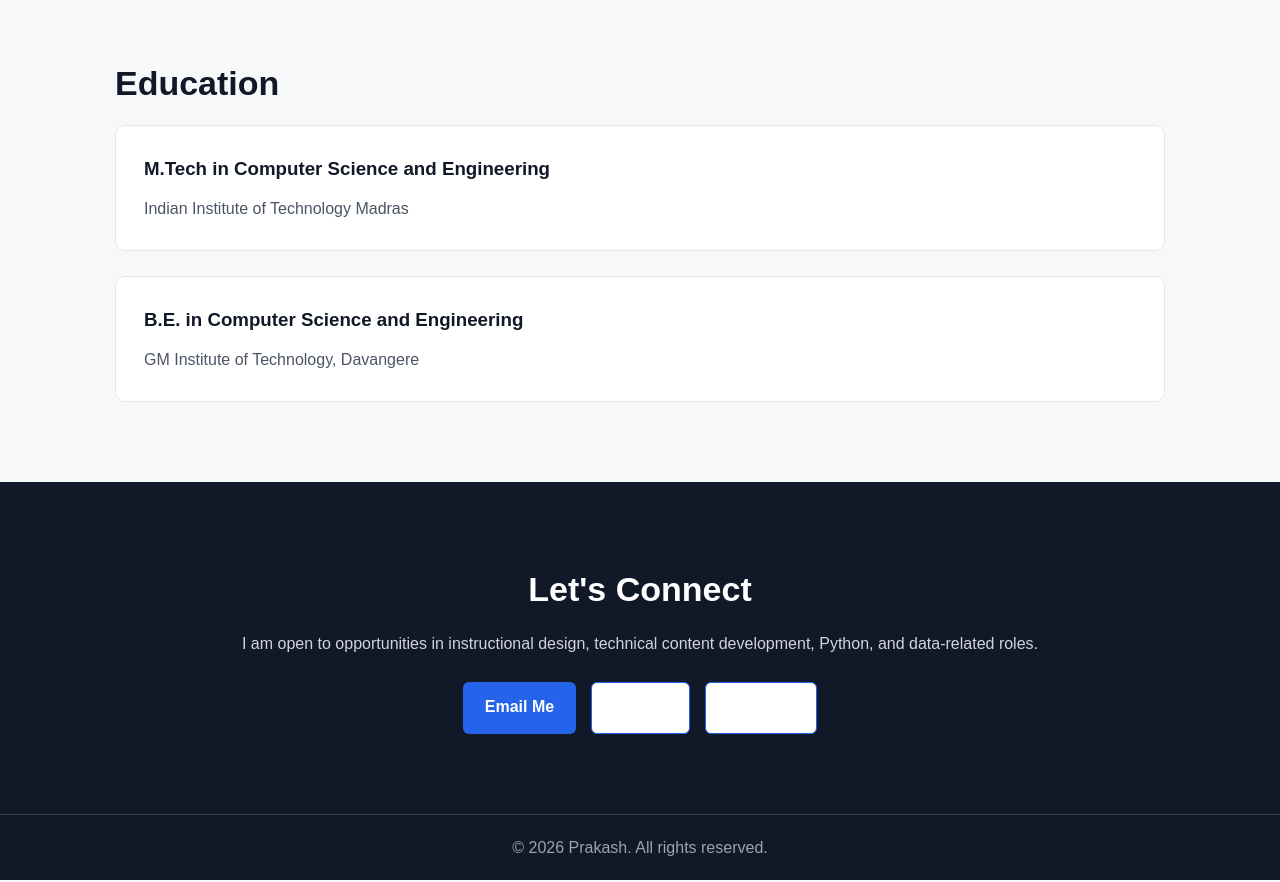
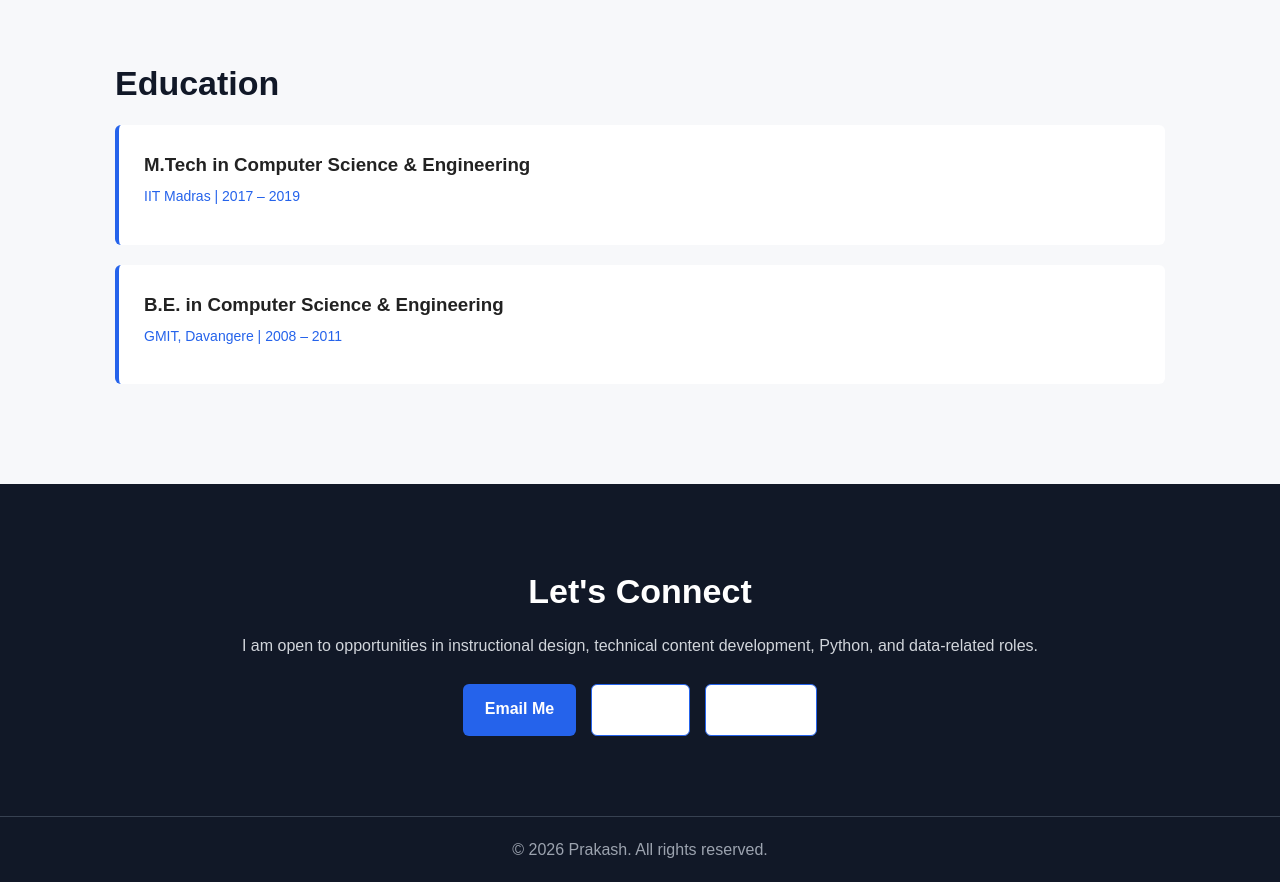
Before and after one commit to prakash-a2878/prakash-a2878.github.io, a plain HTML site: page index.html in a window 1280 px wide. Shown: the part 5080-5962 px from the top of the page. Drawn offline with Linux system fonts and the light colour scheme.

Commit message:
Refactor education section in index.html

```diff
--- a/index.html
+++ b/index.html
@@ -686,29 +686,28 @@
 
     <!-- EDUCATION -->
 
-    <section>
+    <section id="education">
 
         <h2 class="section-title">Education</h2>
 
-        <div class="card">
+        <div class="experience-item">
 
-            <h3>M.Tech in Computer Science and Engineering</h3>
+            <h3>M.Tech in Computer Science & Engineering</h3>
 
-            <p>
-                Indian Institute of Technology Madras
-            </p>
+            <div class="date">
+                IIT Madras | 2017 – 2019
+            </div>
 
         </div>
 
-        <br>
 
-        <div class="card">
+        <div class="experience-item">
 
-            <h3>B.E. in Computer Science and Engineering</h3>
+            <h3>B.E. in Computer Science & Engineering</h3>
 
-            <p>
-                GM Institute of Technology, Davangere
-            </p>
+            <div class="date">
+                GMIT, Davangere | 2008 – 2011
+            </div>
 
         </div>
 
```
